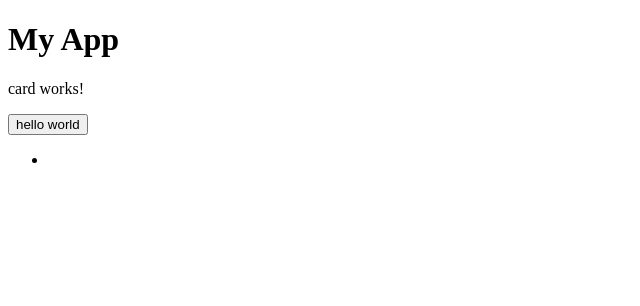
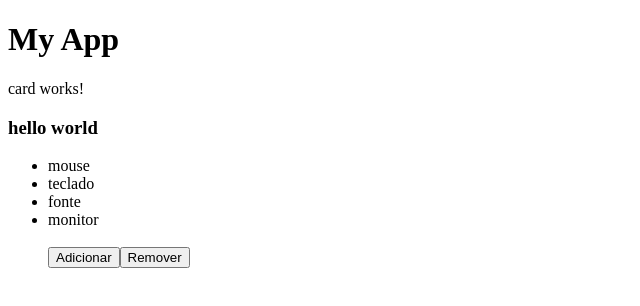
Before and after one commit to bibi-eight/SimplePageAppWIthAngular, an Angular app in the folder page-proj/: page / in a window 1280 px wide. Shown: the top 306 px of the page, without its empty margins (0-640 px from the left). Built offline with nearby package versions, Linux system fonts and the light colour scheme.

Commit message:
incluindo botões pra adicionar e remover itens da lista

```diff
--- a/page-proj/src/app/card/card.component.html
+++ b/page-proj/src/app/card/card.component.html
@@ -1,7 +1,10 @@
 <h1>My App</h1>
 <p >card works!</p>
-<button> hello world </button>
+<h3> hello world </h3>
 
 <ul>
-    <li></li>
+    <li *ngFor="let p of produtos"> {{ p }} </li>
+    <br>
+    <button (click) = "adicionar()"> Adicionar </button>
+    <button (click) = "remover()"> Remover </button>
 </ul>
--- a/page-proj/src/app/card/card.component.ts
+++ b/page-proj/src/app/card/card.component.ts
@@ -20,4 +20,12 @@ export class CardComponent implements OnInit {
   ngOnInit(): void {
   }
 
+  adicionar(){
+    this.produtos.push("mousepad")
+  }
+
+  remover(){
+    this.produtos.pop()
+  }
+
 }
```
